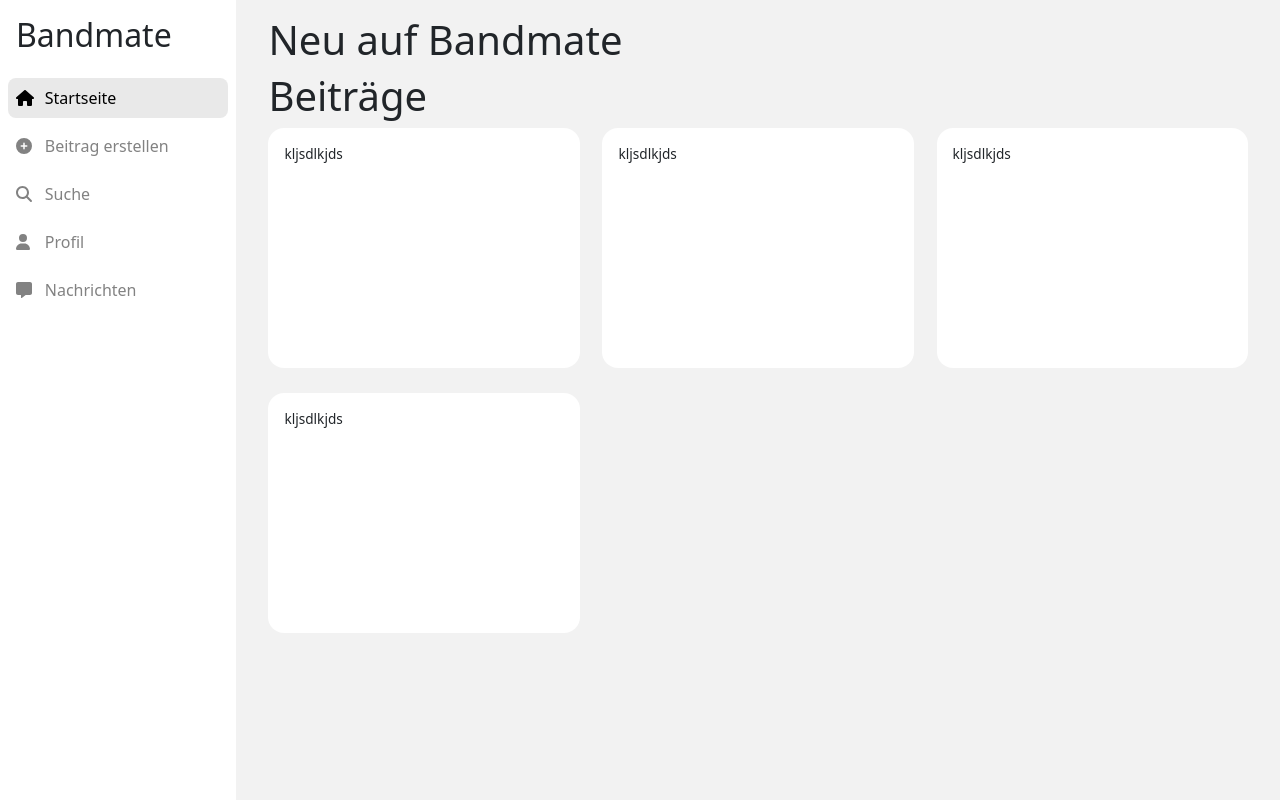
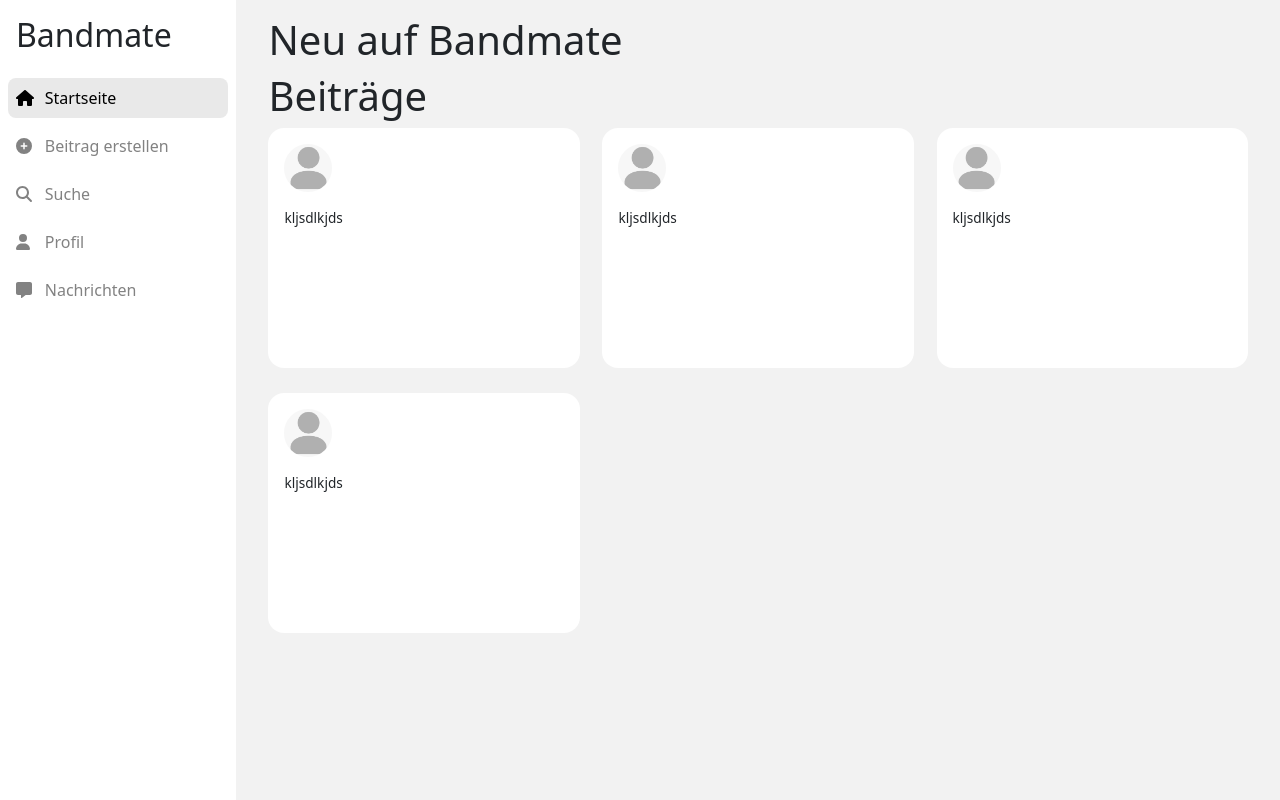
Before and after one commit to KarstenKrause/bandmate-web, a React (Create React App) app: page /home in a window 1280 px wide. Built offline with nearby package versions, Linux system fonts and the light colour scheme.

Commit message:
added avatar component

```diff
--- a/src/components/cards/post-cards/PostCard.module.scss
+++ b/src/components/cards/post-cards/PostCard.module.scss
@@ -8,8 +8,12 @@
   background-color: white;
 }
 
+.content-container {
+  padding: 1rem;
+}
+
 .description-container {
-  padding: 1rem;
+  padding-top: 1rem;
   font-size: .85rem;
 }
 
--- a/src/components/cards/post-cards/PostCard.tsx
+++ b/src/components/cards/post-cards/PostCard.tsx
@@ -1,6 +1,7 @@
 import React from 'react';
 import { FunctionComponent } from 'react';
 import styles from "./PostCard.module.scss"
+import ProfileAvatar from '../../profile-avatar/ProfileAvatar';
 
 interface PostCardProps {
   description: string
@@ -9,10 +10,14 @@ interface PostCardProps {
 const PostCard: FunctionComponent<PostCardProps> = ({ description }) => {
   return (
     <div className={`${styles["post-card"]}`}>
-      <div className={`${styles["description-container"]}`}>
-        <p>{description}</p>
+      <div className={`${styles["content-container"]}`}>
+
+
+        <ProfileAvatar imageID={null} />
+        <div className={`${styles["description-container"]}`}>
+          <p>{description}</p>
+        </div>
       </div>
-
     </div>
   );
 }
--- /dev/null
+++ b/src/components/profile-avatar/ProfileAvatar.module.scss
@@ -0,0 +1,6 @@
+.profile-avatar-img {
+  width: 3rem;
+  height: 3rem;
+  border-radius: 1.5rem;
+  object-fit: cover;
+}
--- /dev/null
+++ b/src/components/profile-avatar/ProfileAvatar.tsx
@@ -0,0 +1,20 @@
+import React from 'react';
+import { FunctionComponent } from 'react';
+import styles from './ProfileAvatar.module.scss'
+
+interface ProfileAvatarProps {
+  imageID: string | null
+
+
+}
+
+const ProfileAvatar: FunctionComponent<ProfileAvatarProps> = () => {
+  return (
+    <img
+      className={`${styles['profile-avatar-img']}`}
+      src={'./avatar_placeholder.png'} alt='logo'
+    />
+  );
+}
+
+export default ProfileAvatar;
```
Also changed, not shown: public/avatar_placeholder.png (added).
